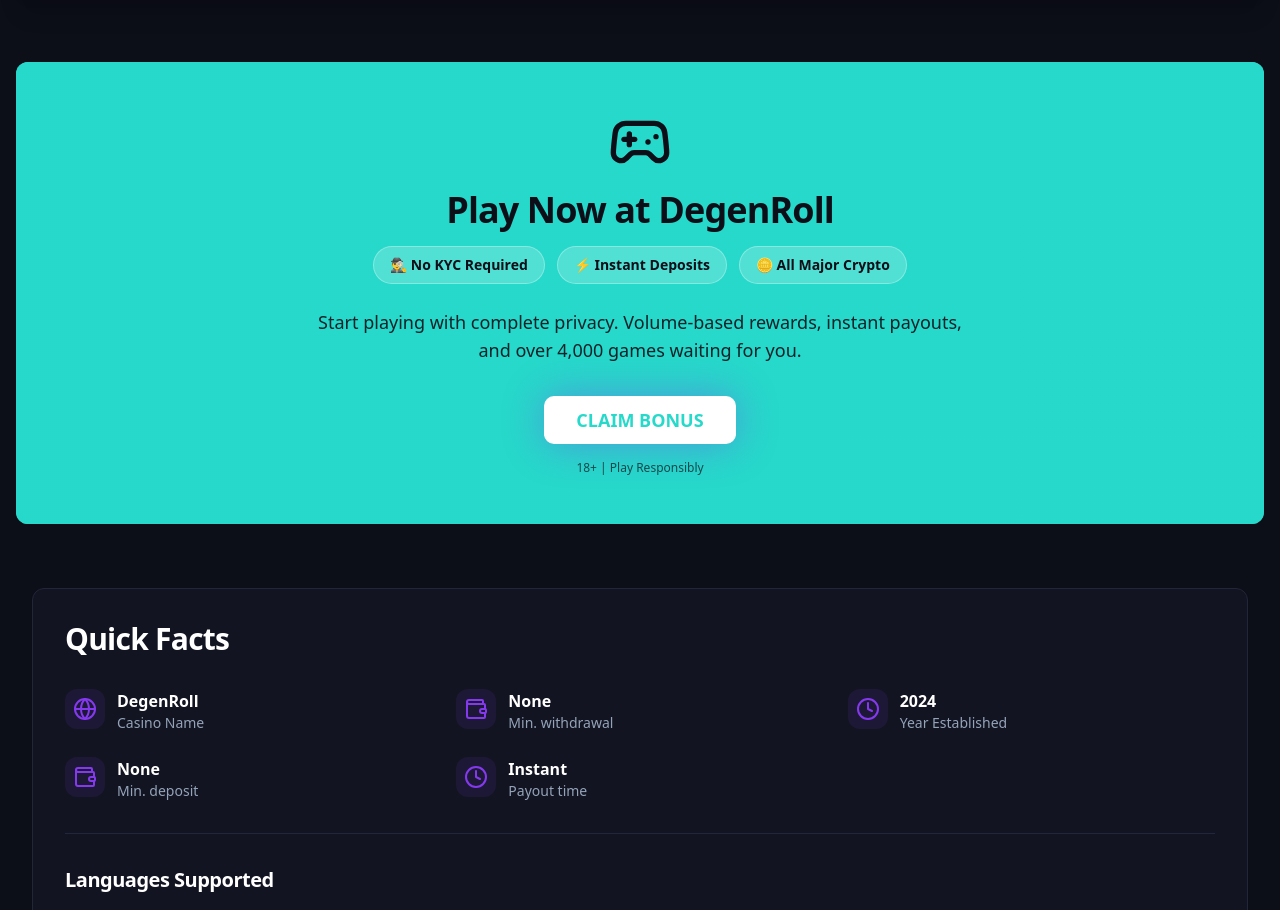
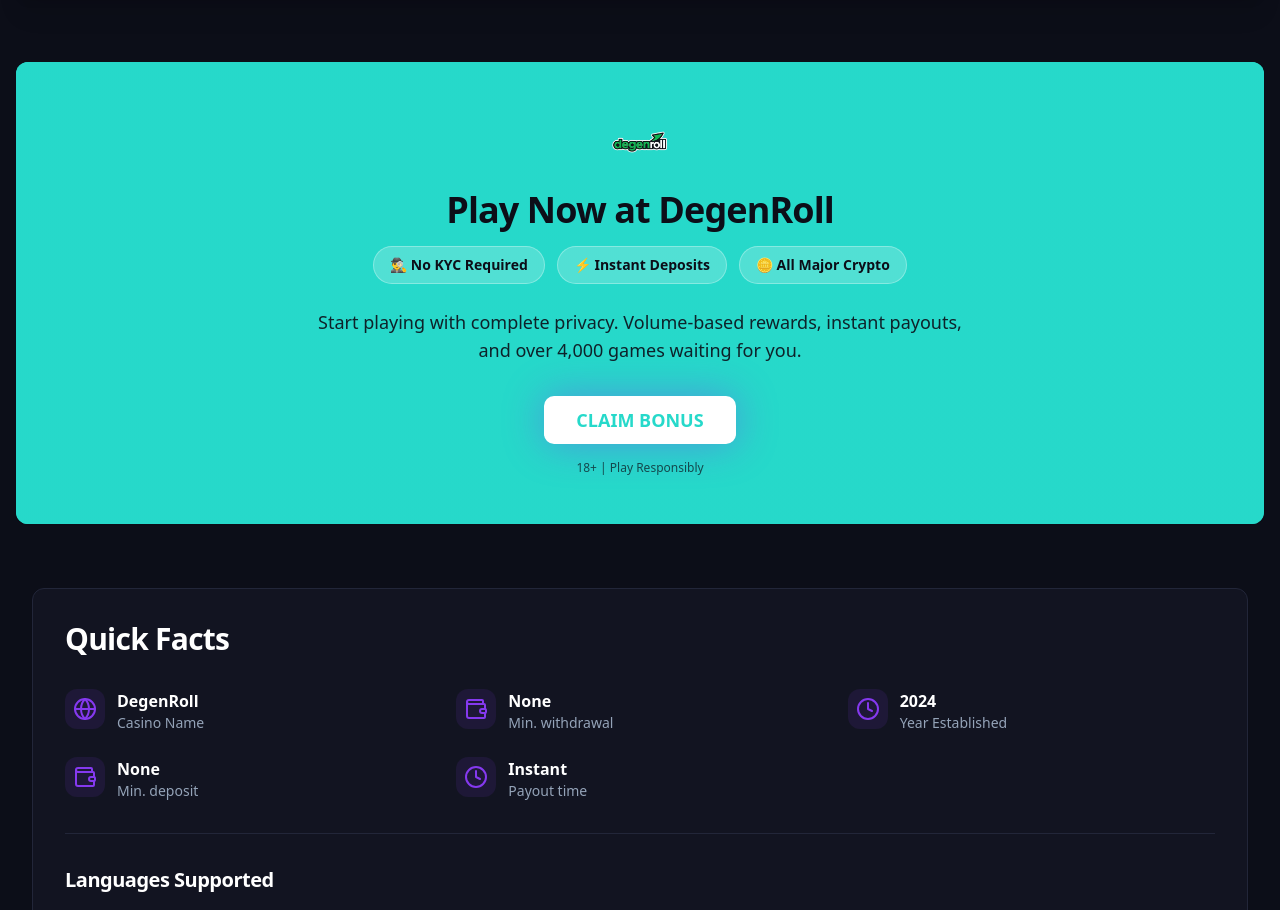
Before and after one commit to boratih/coin-scribe-spot, a React (Vite) app: page /degenroll-review in a window 1280 px wide. Shown: the part 1089-1999 px from the top of the page. Built offline with nearby package versions, Linux system fonts and the light colour scheme; the HTML template or start-up script is replaced by a standard one.

Commit message:
Refactor: Change to DegenRoll logo

```diff
--- a/src/pages/DegenRollReview.tsx
+++ b/src/pages/DegenRollReview.tsx
@@ -198,7 +198,11 @@ const DegenRollReview = () => {
         <Card className="bg-accent border-0 overflow-hidden relative">
           <div className="absolute inset-0 bg-gradient-to-br from-accent via-accent to-accent/80"></div>
           <CardContent className="py-12 px-6 md:px-12 text-center relative">
-            <Gamepad2 className="w-16 h-16 mx-auto mb-4 text-accent-foreground" />
+            <img
+              src={degenrollLogo}
+              alt="DegenRoll Logo"
+              className="w-16 h-16 mx-auto mb-4 object-contain"
+            />
             <h3 className="text-3xl md:text-4xl font-bold text-accent-foreground mb-4">
               Play Now at DegenRoll
             </h3>
```
